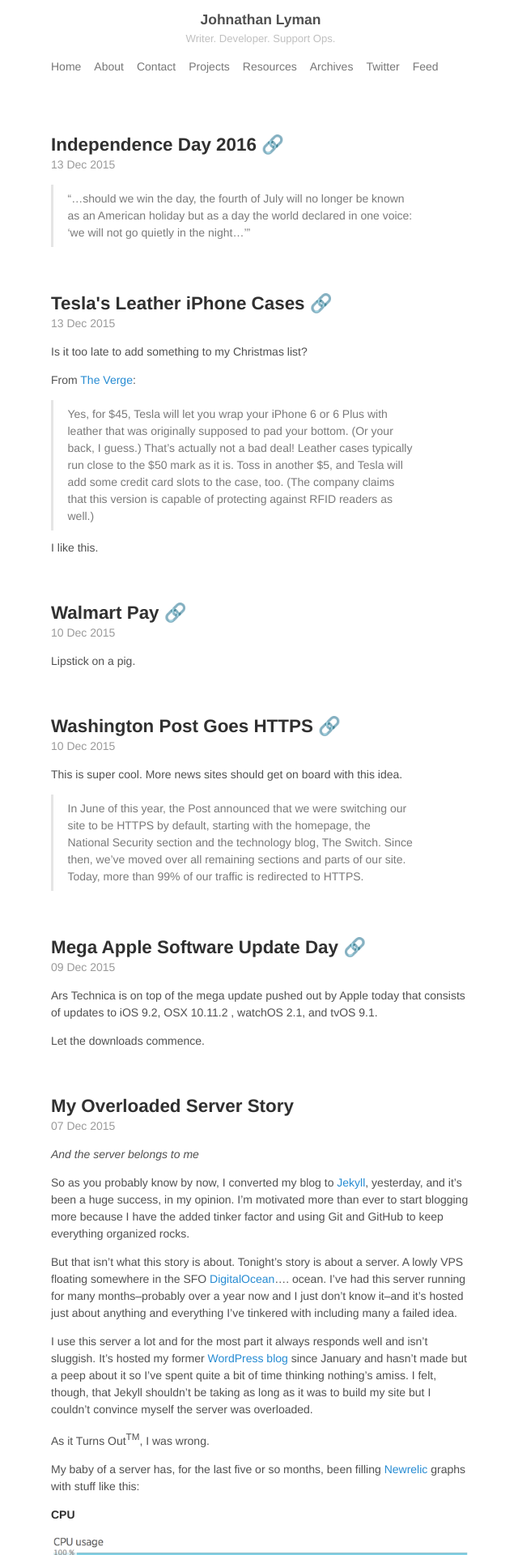
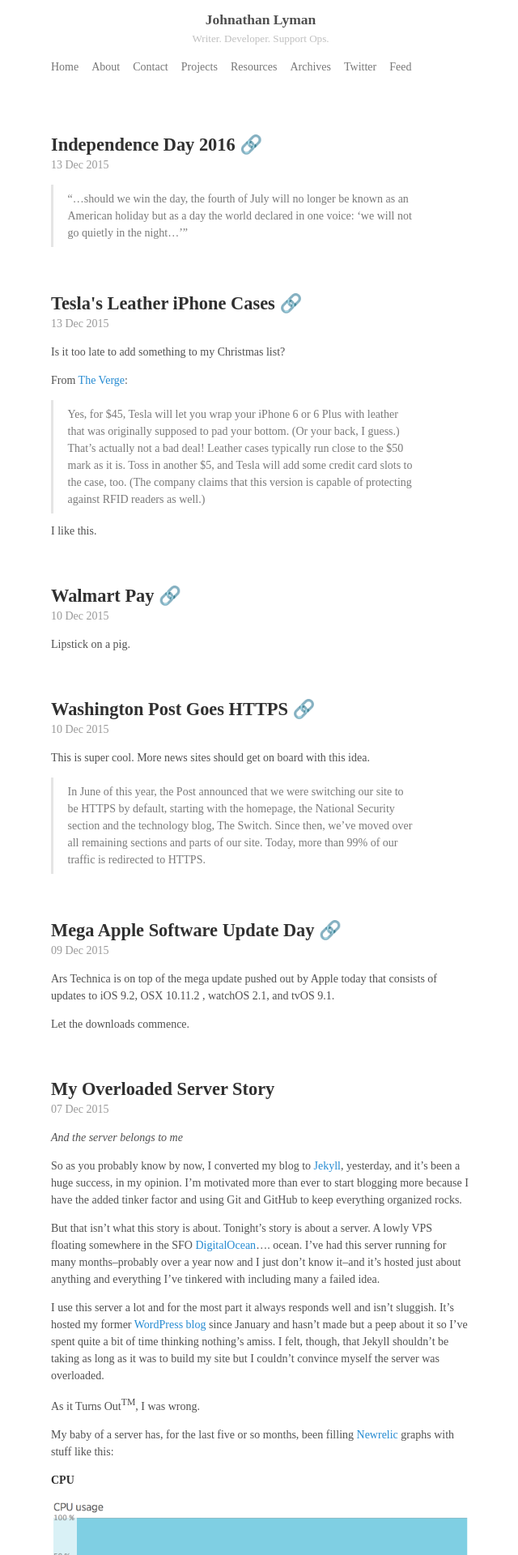
Before and after one commit to jelyman2/jelyman2.github.com, a Jekyll site: the page built from index.html, in a window 1280 px wide. Shown: the top 1920 px of the page at 81% size, without its empty margins (318-958 px from the left). Built offline with Jekyll 4.4.1, drawn with Linux system fonts in a browser that asks for light colours; the list of posts is cut into pages by our own code; comment, search, counter and statistics services are not loaded.

Commit message:
Changed font

```diff
--- a/_sass/_base.scss
+++ b/_sass/_base.scss
@@ -15,7 +15,7 @@ body {
 }
 
 html {
-  font-family: "Helvetica Neue", Helvetica, Arial, sans-serif;
+  font-family: ff-meta-serif-web-pro, serif;
   font-size: 14px;
   line-height: 1.5;
 
```
